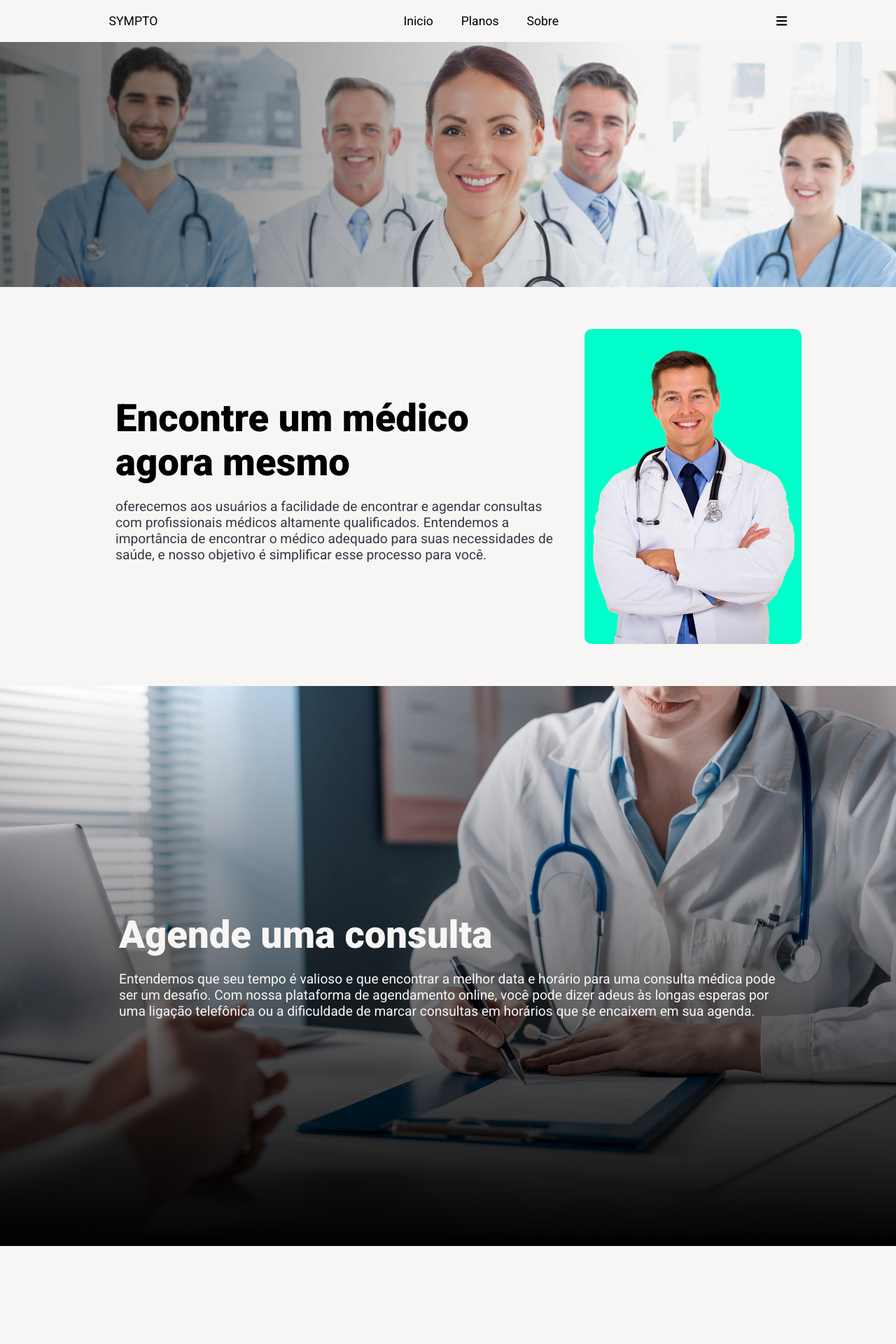
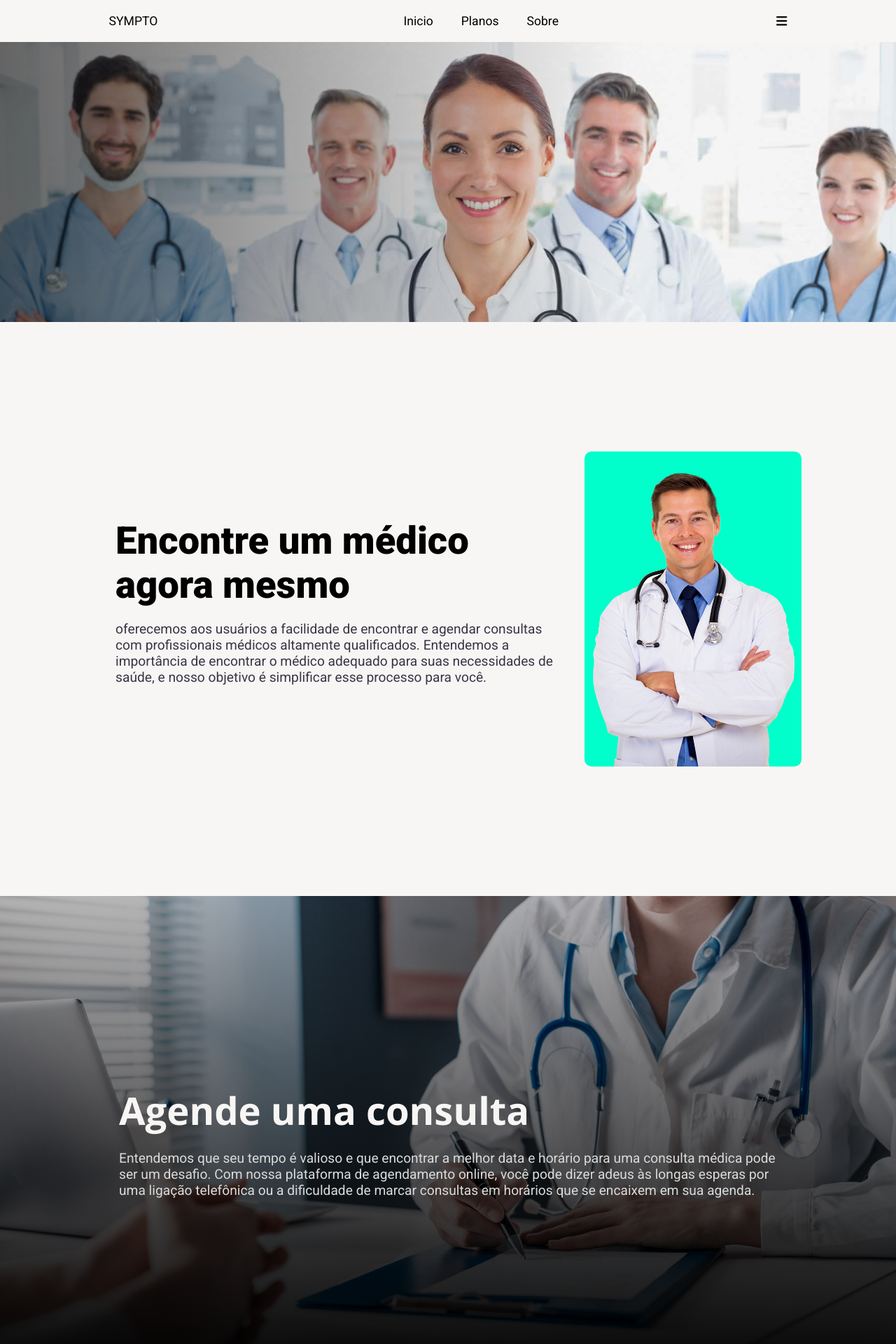
Before and after one commit to DaviProgramming/sympto-web, a React (Vite) app: page / in a window 1280 px wide. Shown: the top 1920 px of the page at 70% size. Before the commit the page ends 1850 px from the top, so only its background shows below. Built offline with nearby package versions, Linux system fonts and the light colour scheme.

Commit message:
novas mudanças

```diff
--- a/src/css/main.scss
+++ b/src/css/main.scss
@@ -72,7 +72,7 @@ section.home {
 
         margin-top: 60px;
 
-        height: 350px;
+        height: 400px;
         display: flex;
         flex-direction: row;
         overflow: hidden;
@@ -127,6 +127,7 @@ section.home {
     .find-doctor {
         margin: 50px 0;
         width: 100vw;
+        height: 700px;
         display: flex;
         flex-direction: row;
         justify-content: center;
@@ -168,7 +169,7 @@ section.home {
     .make-a-appointment{
         margin: 70px 0;
         width: 100vw;
-        min-height: 100vh;
+        min-height: 700px;
         position: relative;
         display: flex;
         flex-direction: row;
@@ -200,15 +201,16 @@ section.home {
 
             .head-text {
                 font-size: 3.4rem;
-                font-weight: 800;
+                font-weight: 700;
                 color: $white-color;
+                font-family: $font-family-2;
 
             }
 
             .body-text {
                 font-weight: 400;
                 font-size: 1.2rem;
-                color: $white-color;
+                color: rgb(218, 218, 218);
             }
         }
 
@@ -219,7 +221,7 @@ section.home {
             left: 0;
             width: 100%;
             height: 100%;
-            background: linear-gradient(to bottom, transparent, black);
+            background: linear-gradient(to bottom, transparent -40%, black 100%);
             z-index: 2;
         }
 
```
